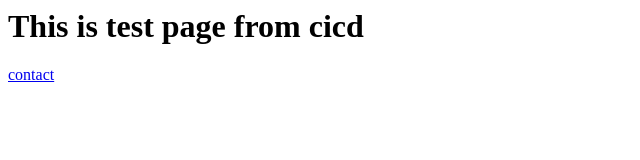
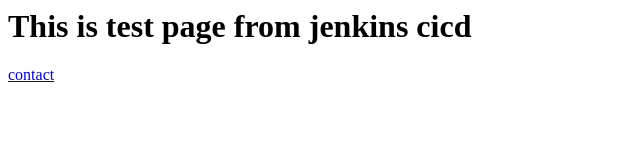
Before and after one commit to saikiran9573/sample-website, a plain HTML site: page index.html in a window 1280 px wide. Shown: the whole page, without its empty margins (0-640 px from the left). Drawn offline with Linux system fonts and the light colour scheme.

Commit message:
Update index.html

```diff
--- a/index.html
+++ b/index.html
@@ -3,7 +3,7 @@
 		<title>Git Session</title>
 	</head>
 	<body>
-		<h1>This is test page from cicd </h1>
+		<h1>This is test page from jenkins cicd</h1>
 		<a href="contact.html">contact </a>
 	</body>
 </html>
```
